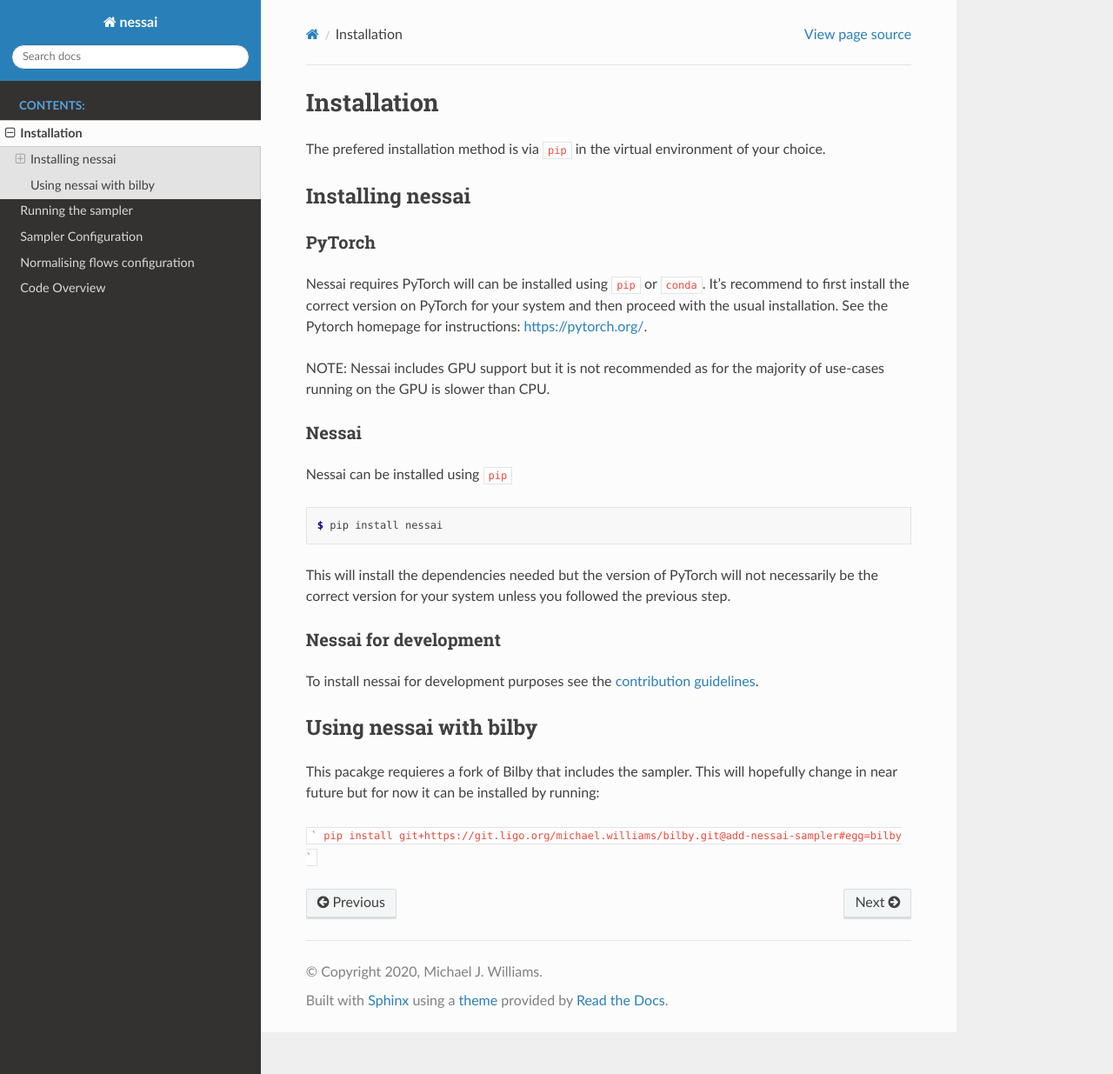
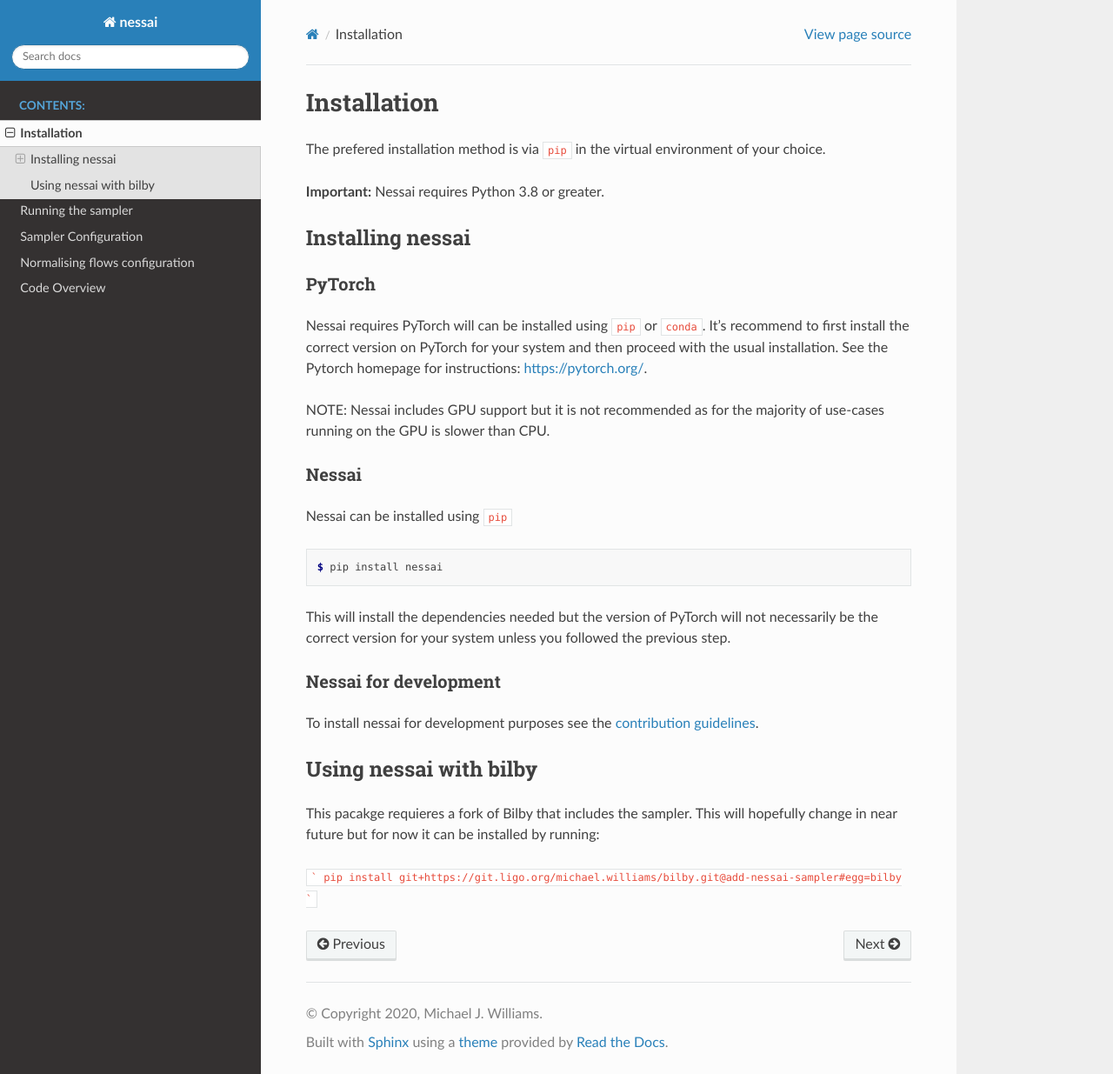
Before and after one commit to mj-will/nessai, a Sphinx documentation site: the page built from docs/installation.rst, in a window 1280 px wide and 1235 px high. Shown: the whole window at 87% size. Built offline with Sphinx 7.4.7 and the Read the Docs theme 2.0.0, drawn with Linux system fonts in a browser that asks for light colours.

Commit message:
Add python version

```diff
--- a/docs/installation.rst
+++ b/docs/installation.rst
@@ -3,6 +3,8 @@ Installation
 ============
 
 The prefered installation method is via ``pip`` in the virtual environment of your choice.
+
+**Important:** Nessai requires Python 3.8 or greater.
 
 
 Installing nessai
```
